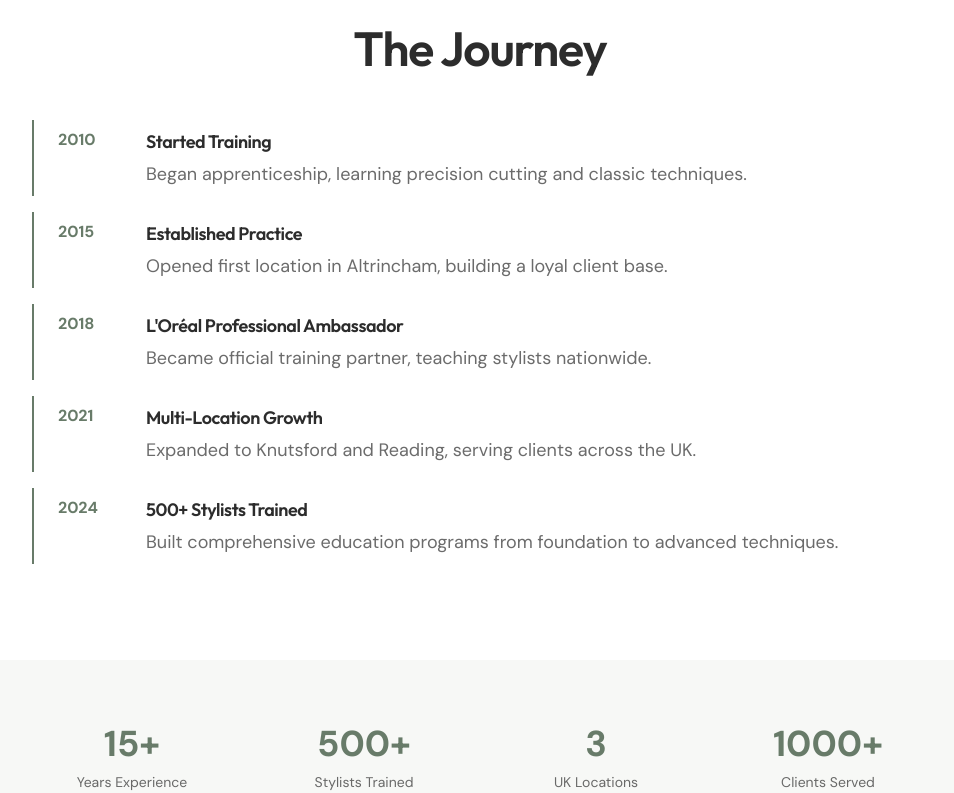
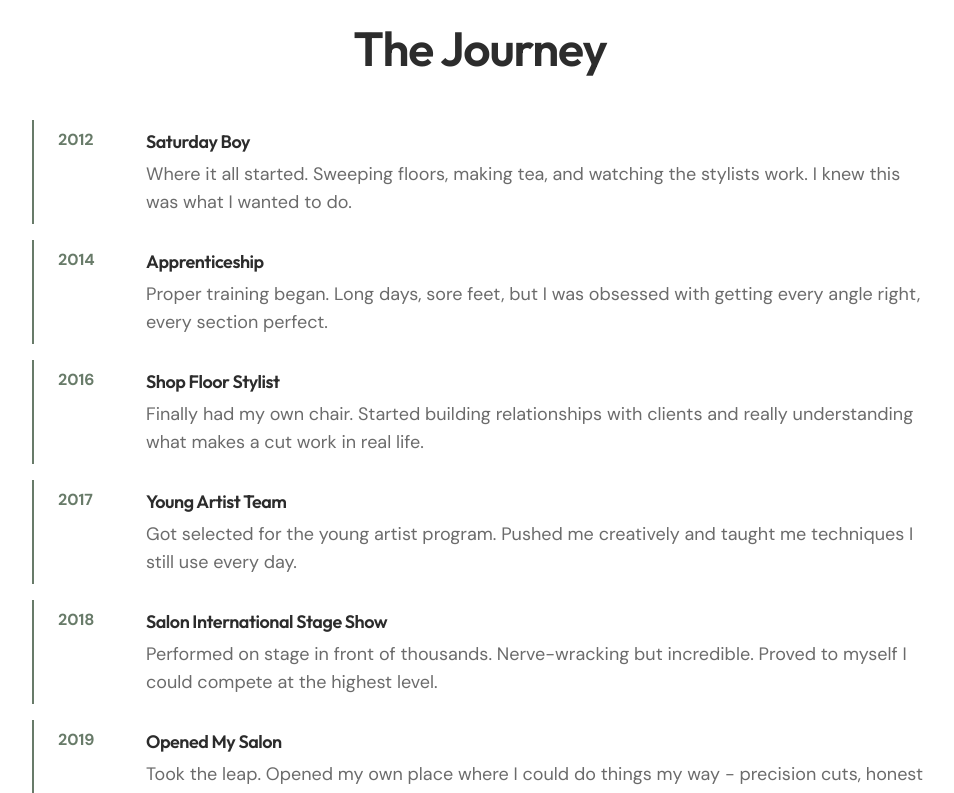
Before and after one commit to antonionng/luke-robert-hair, a Next.js app: page /about in a window 1280 px wide. Shown: the part 1260-2053 px from the top of the page, without its empty margins (160-1114 px from the left). Built offline with nearby package versions, Linux system fonts and the light colour scheme.

Commit message:
Update about page timeline with Luke's actual career journey in conversational tone

```diff
--- a/app/about/page.tsx
+++ b/app/about/page.tsx
@@ -106,29 +106,54 @@ export default function AboutPage() {
           <div className="space-y-4">
             {[
               {
-                year: '2010',
-                title: 'Started Training',
-                desc: 'Began apprenticeship, learning precision cutting and classic techniques.',
+                year: '2012',
+                title: 'Saturday Boy',
+                desc: 'Where it all started. Sweeping floors, making tea, and watching the stylists work. I knew this was what I wanted to do.',
               },
               {
-                year: '2015',
-                title: 'Established Practice',
-                desc: 'Opened first location in Altrincham, building a loyal client base.',
+                year: '2014',
+                title: 'Apprenticeship',
+                desc: 'Proper training began. Long days, sore feet, but I was obsessed with getting every angle right, every section perfect.',
+              },
+              {
+                year: '2016',
+                title: 'Shop Floor Stylist',
+                desc: 'Finally had my own chair. Started building relationships with clients and really understanding what makes a cut work in real life.',
+              },
+              {
+                year: '2017',
+                title: 'Young Artist Team',
+                desc: 'Got selected for the young artist program. Pushed me creatively and taught me techniques I still use every day.',
               },
               {
                 year: '2018',
-                title: 'L\'Oréal Professional Ambassador',
-                desc: 'Became official training partner, teaching stylists nationwide.',
+                title: 'Salon International Stage Show',
+                desc: 'Performed on stage in front of thousands. Nerve-wracking but incredible. Proved to myself I could compete at the highest level.',
+              },
+              {
+                year: '2019',
+                title: 'Opened My Salon',
+                desc: 'Took the leap. Opened my own place where I could do things my way - precision cuts, honest advice, no gimmicks.',
+              },
+              {
+                year: '2020',
+                title: 'Goldwell Guest Artist',
+                desc: 'Started working with Goldwell as a guest artist. Loved sharing what I\'d learned and seeing other stylists have those "aha" moments.',
               },
               {
                 year: '2021',
-                title: 'Multi-Location Growth',
-                desc: 'Expanded to Knutsford and Reading, serving clients across the UK.',
+                title: 'International Education',
+                desc: 'Teaching went global. Traveled to train stylists abroad and realized education was becoming as important to me as cutting.',
               },
               {
-                year: '2024',
-                title: '500+ Stylists Trained',
-                desc: 'Built comprehensive education programs from foundation to advanced techniques.',
+                year: '2022',
+                title: 'L\'Oréal UKI Artist',
+                desc: 'Became a L\'Oréal Professional artist. A dream partnership with a brand I\'ve always respected. Now training stylists across the UK and Ireland.',
+              },
+              {
+                year: 'Present',
+                title: 'Multi-Location & Beyond',
+                desc: 'Running salons across multiple locations, trained over 500 stylists, and still learning every day. The journey continues.',
               },
             ].map((item, index) => (
               <motion.div
```
